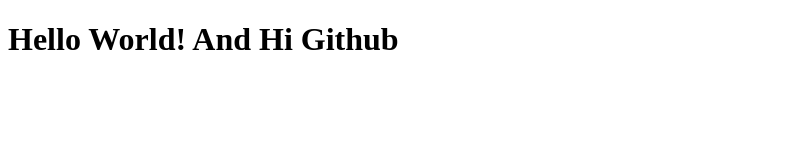
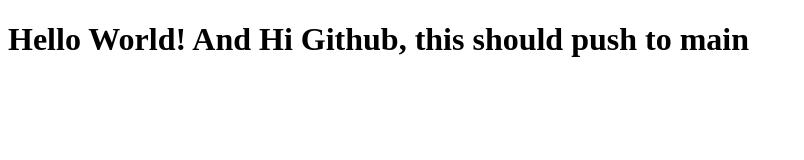
Before and after one commit to Lyle15/mywebsite, a plain HTML site: page index.html in a window 1280 px wide. Shown: the whole page, without its empty margins (0-804 px from the left). Drawn offline with Linux system fonts and the light colour scheme.

Commit message:
should just go to main

```diff
--- a/index.html
+++ b/index.html
@@ -1,6 +1,6 @@
 <!DOCTYPE html>
 <html>
   <body>
-    <h1>Hello World! And Hi Github</h1>
+    <h1>Hello World! And Hi Github, this should push to main</h1>
   </body>
 </html>
```
